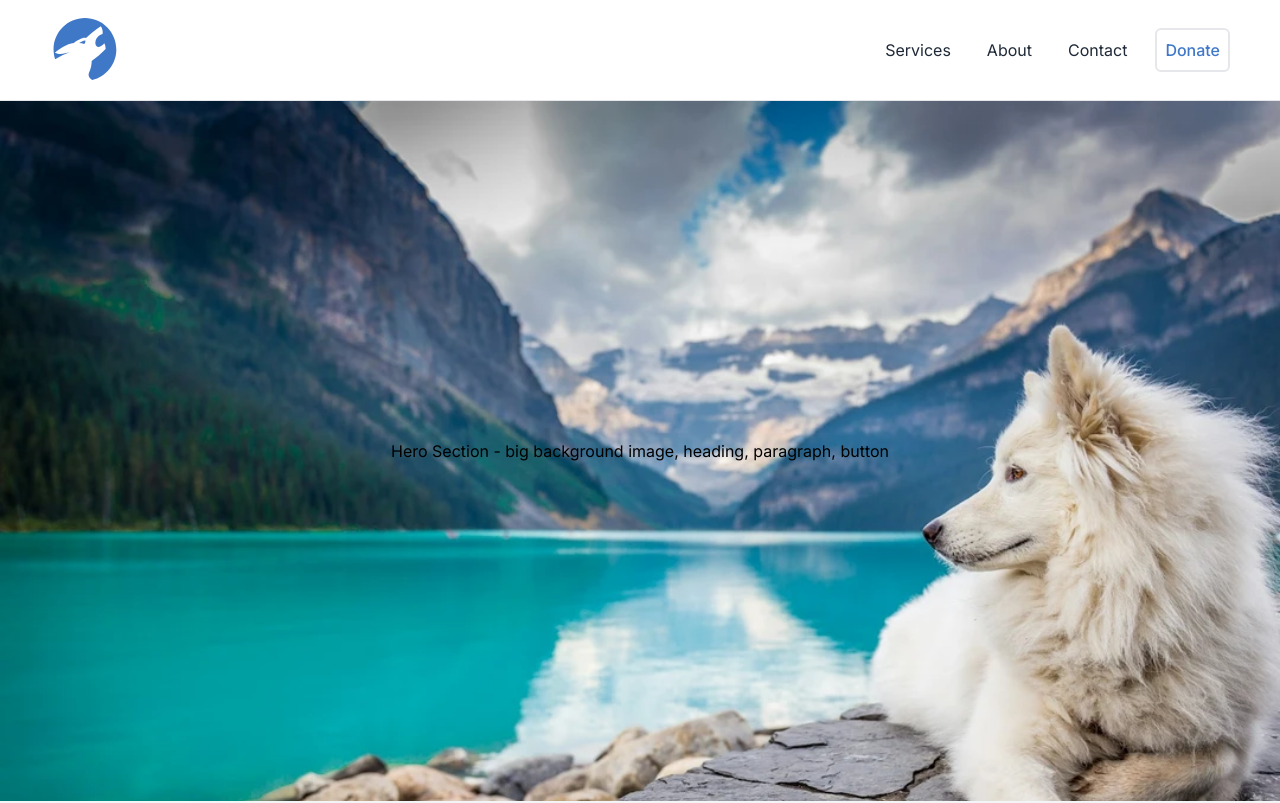
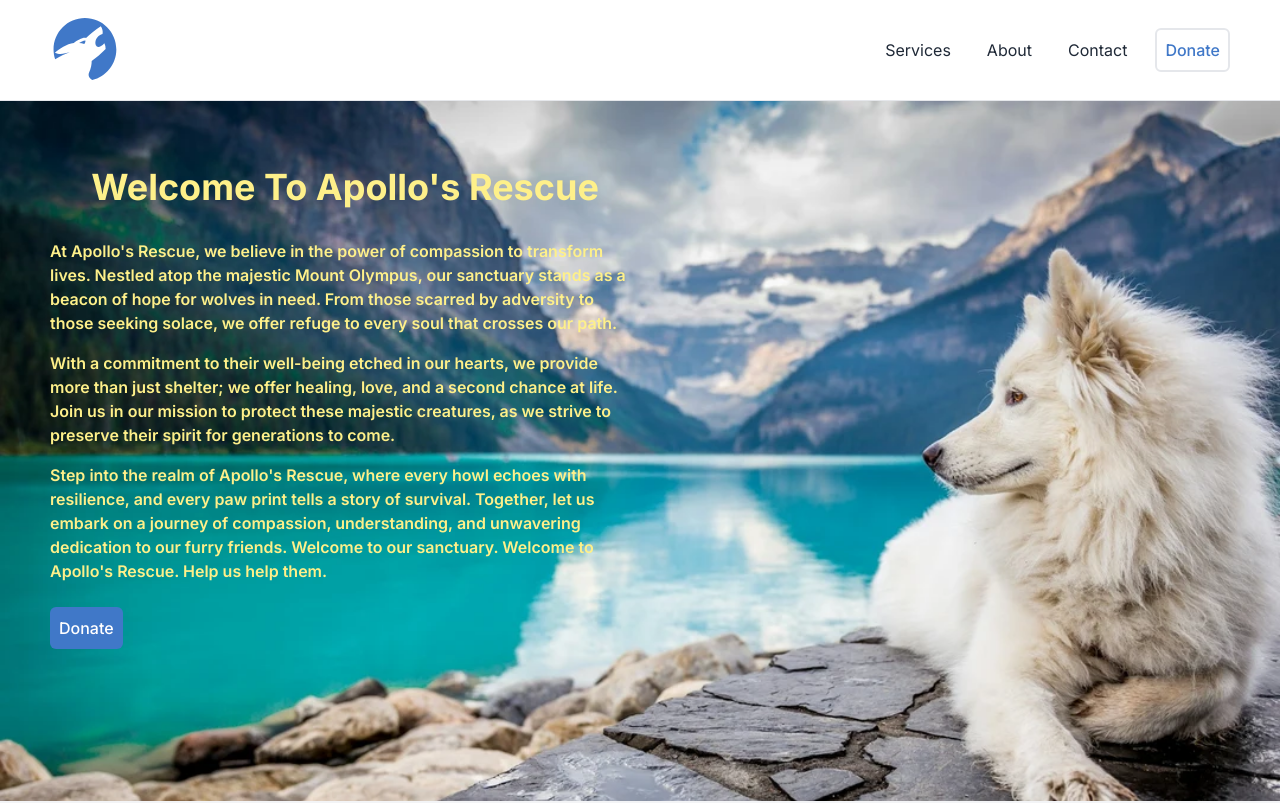
Before and after one commit to Endeyr/small-business-webpage, a Next.js app: page / in a window 1280 px wide. Shown: the top 803 px of the page. Built offline with nearby package versions, Linux system fonts and the light colour scheme.

Commit message:
add text to hero section

```diff
--- a/app/components/hero/index.tsx
+++ b/app/components/hero/index.tsx
@@ -1,14 +1,50 @@
+import Button from '@/app/ui/button'
 import heroBg from '@/public/images/hero/hero-background.webp'
 import Container from '../container'
 
 const Hero = () => {
 	return (
 		<Container
-			className="bg-no-repeat bg-cover dark:text-white"
+			className="bg-no-repeat bg-cover bg-center dark:text-white flex flex-col justify-start items-start"
 			style={{ backgroundImage: 'url(' + heroBg.src + ')' }}
 			id="hero-section"
 		>
-			Hero Section - big background image, heading, paragraph, button
+			<div className="w-1/2 h-full flex flex-col justify-between gap-4 items-start">
+				<h2 className="font-bold outline-black capitalize text-4xl text-center w-full my-4 text-yellow-200">
+					Welcome to Apollo&apos;s Rescue
+				</h2>
+				<p className="font-semibold text-yellow-200">
+					At Apollo&apos;s Rescue, we believe in the power of compassion to
+					transform lives. Nestled atop the majestic Mount Olympus, our
+					sanctuary stands as a beacon of hope for wolves in need. From those
+					scarred by adversity to those seeking solace, we offer refuge to every
+					soul that crosses our path.
+				</p>
+				<p className="font-semibold text-yellow-200">
+					With a commitment to their well-being etched in our hearts, we provide
+					more than just shelter; we offer healing, love, and a second chance at
+					life. Join us in our mission to protect these majestic creatures, as
+					we strive to preserve their spirit for generations to come.
+				</p>
+				<p className="font-semibold text-yellow-200">
+					Step into the realm of Apollo&apos;s Rescue, where every howl echoes
+					with resilience, and every paw print tells a story of survival.
+					Together, let us embark on a journey of compassion, understanding, and
+					unwavering dedication to our furry friends. Welcome to our sanctuary.
+					Welcome to Apollo&apos;s Rescue. Help us help them.
+				</p>
+				<Button
+					className="text-md p-2 mt-2"
+					variant="primary"
+					colors={{
+						bg: 'bg-[#4078c8]',
+						hoverBg: 'hover:bg-[#4078c8]',
+						focusRing: 'focus:ring-[#4078c8]',
+					}}
+				>
+					Donate
+				</Button>
+			</div>
 		</Container>
 	)
 }
```
